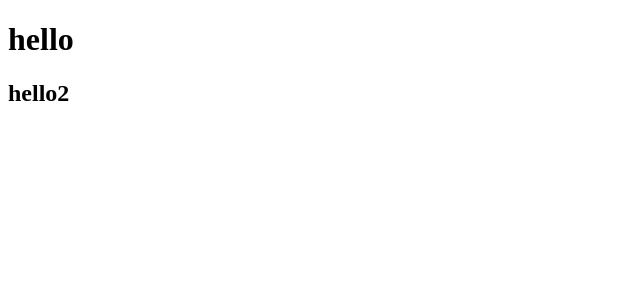
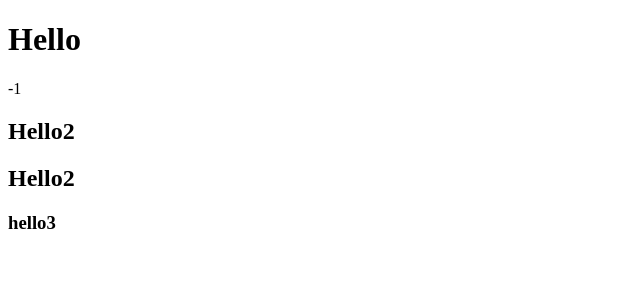
Before and after one commit to Atharva1449/ReactJsStarter, a React (Vite) app: page / in a window 1280 px wide. Shown: the top 300 px of the page, without its empty margins (0-640 px from the left). Built offline with nearby package versions, Linux system fonts and the light colour scheme.

Commit message:
adde functional component and its calling ways

```diff
--- a/App.js
+++ b/App.js
@@ -1,12 +1,32 @@
 import React from "react";
 import  ReactDOM  from "react-dom/client";
-const heading = React.createElement("h1", { id: "yooo" }, "hello"); //so the id and other attribute we did in html we pass here in reeact
-const heading2 = React.createElement("h2", { id: "yooo2" }, "hello2"); //so the id and other attribute we did in html we pass here in reeact
-const container = React.createElement("div", { id: "container" }, [
-  heading,
-  heading2,
-]); //here as it is div tag we are passing h1 and h2 tag but as there are two tags we pass in form of array
+//below is react element
+const title=(
+  <h1 className="h1class">Hello</h1>
+);
+
+//below is react function component
+const Title2=()=>{
+return (
+  <h2 className="h2class">Hello2</h2>
+);
+}
+
+// <Title2/>   this is component composition
+//{} in this you can pass any code so the above same line of code can be also printed
+//using {Title2()} now why this works coz functional component is basic js function
+const Container=()=>{
+  return(
+    <div>
+      {title}
+      {2-3}
+      <Title2/>
+      {Title2()}
+      <h3>hello3</h3>
+    </div>
+  );
+}
 
 const root = ReactDOM.createRoot(document.getElementById("root"));
-console.log(heading); //actually heading is an object if you check in consolelog
-root.render(container);
+//console.log(heading); //actually heading is an object if you check in consolelog
+root.render(<Container></Container>);
--- a/package.json
+++ b/package.json
@@ -2,8 +2,9 @@
   "name": "initialproj",
   "version": "1.0.0",
   "description": "initial proj",
-
   "scripts": {
+    "start": "parcel index.html",
+    "build": "parcel build index.html",
     "test": "jest"
   },
   "repository": {
@@ -17,6 +18,7 @@
   },
   "homepage": "https://github.com/Atharva1449/ReactJsStarter#readme",
   "devDependencies": {
+    "babel-plugin-transform-remove-console": "^6.9.4",
     "parcel": "^2.8.3",
     "process": "^0.11.10"
   },
```
Also changed, not shown: 1 other file (tests, documents, lock files or other folders).
